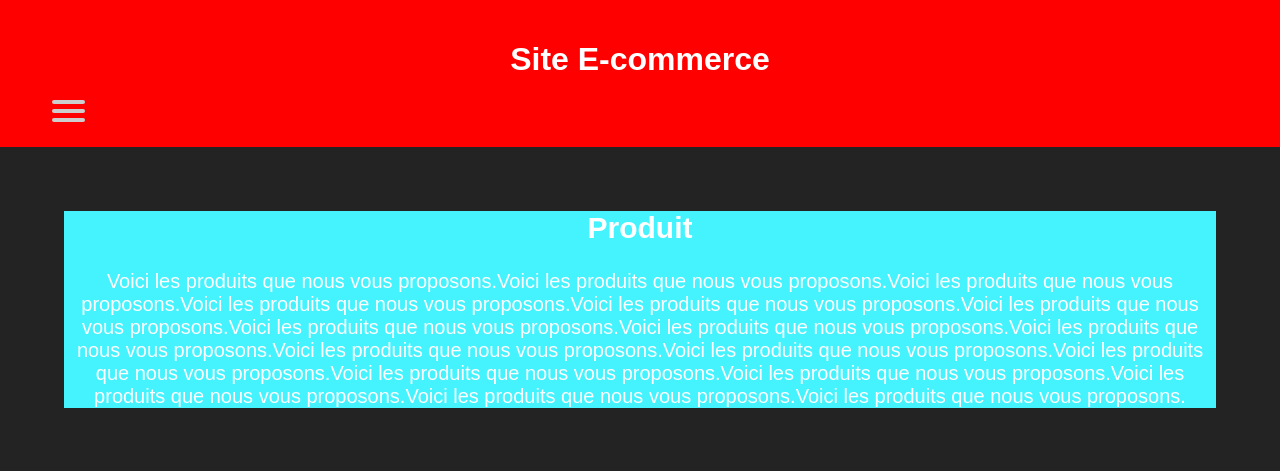
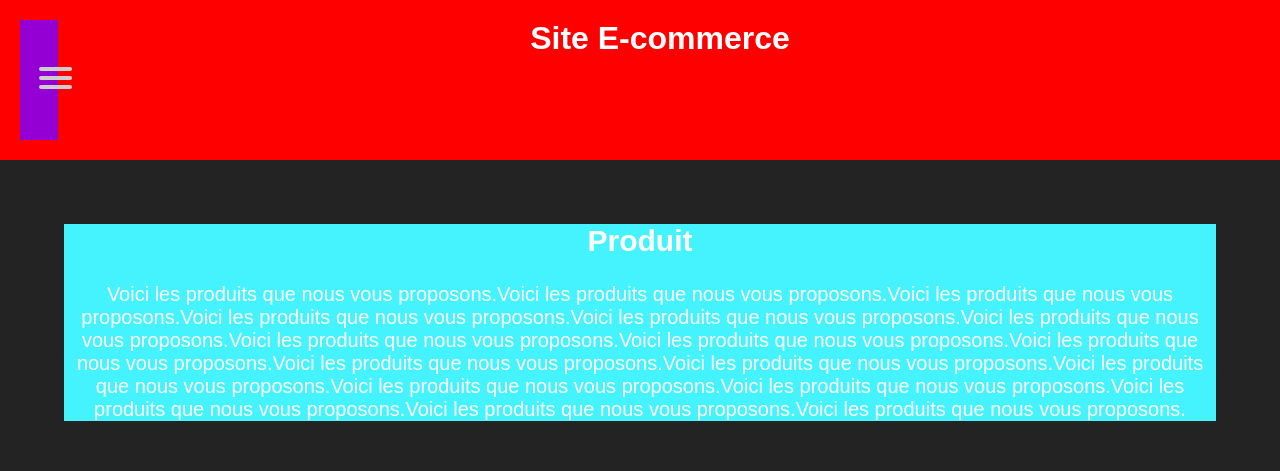
Before and after one commit to hugoodn/accessibility, a plain HTML site: page index.html in a window 1280 px wide. Shown: the top 471 px of the page. Drawn offline with Linux system fonts and the light colour scheme.

Commit message:
mise en place

```diff
--- a/index.css
+++ b/index.css
@@ -13,15 +13,29 @@ header {
     text-align: center;
 }
 
+h1 {
+    position: absolute;
+    width: 50vw;
+    margin: 0;
+    margin-left: 25vw;
+}
+
 /* menu burger */
 
 
-
+.menu {
+    background-color: darkviolet;
+    height: 15vh;
+    width: 3vw;
+    z-index: 4;
+    justify-content: center;
+    align-items: center;
+    display: flex;
+  }
 
   #menuToggle {
     display: block;
     position: relative;
-    top: 0vw;
 
     margin-left: 2.5vw;
 
--- a/index.html
+++ b/index.html
@@ -9,6 +9,7 @@
 <body>
     <header>
         <h1>Site E-commerce</h1>
+        <div class="menu">
              <div id="menuToggle">
                  <input type="checkbox" />
 
@@ -27,6 +28,7 @@
                             <li>Contact</li>
                      </a>
                  </ul>
+              </div>
         </div>
     </header>
 
```
Lines whose indentation alone changed are shown as unchanged.
